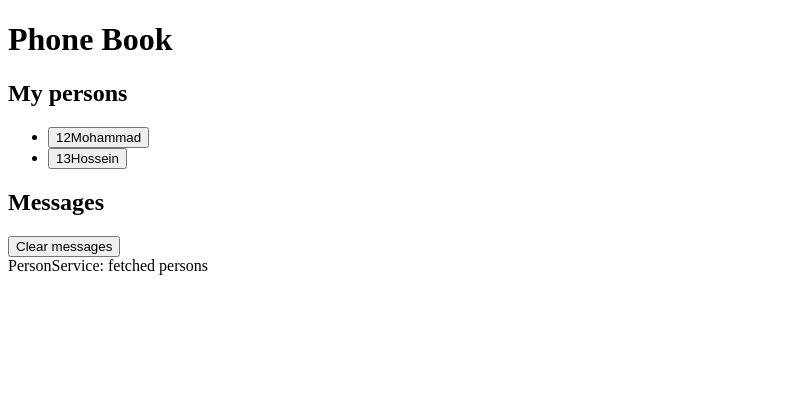
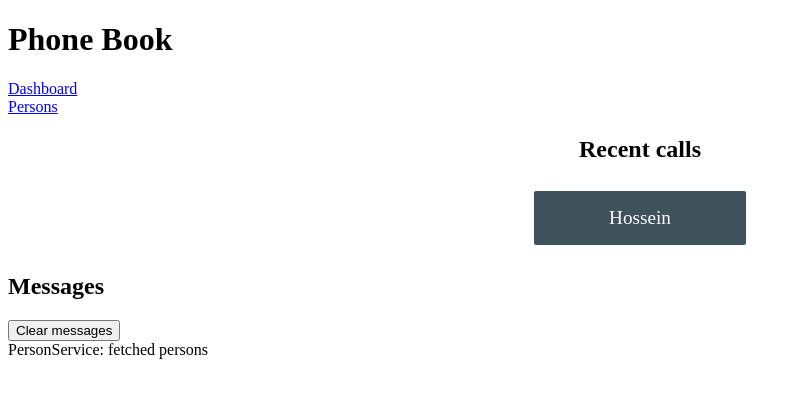
Before and after one commit to mhgolestan/phone-book-angular, an Angular app: page /dashboard in a window 1280 px wide. Before the commit this address led to /. Shown: the top 398 px of the page, without its empty margins (0-801 px from the left). Built offline with nearby package versions, Linux system fonts and the light colour scheme.

Commit message:
dashboard route implemented

```diff
--- a/src/app/app-routing.module.ts
+++ b/src/app/app-routing.module.ts
@@ -1,9 +1,13 @@
 import { NgModule } from '@angular/core';
 import { RouterModule, Routes } from '@angular/router';
 import { PersonsComponent } from './persons/persons.component';
+import { DashboardComponent } from './dashboard/dashboard.component';
 
 const routes: Routes = [
-  { path: 'persons', component: PersonsComponent }
+  { path: 'persons', component: PersonsComponent },
+  { path: 'dashboard', component: DashboardComponent },
+  { path: '', redirectTo: '/dashboard', pathMatch: 'full' },
+
 ];
 
 @NgModule({
--- a/src/app/app.component.html
+++ b/src/app/app.component.html
@@ -1,3 +1,8 @@
-<h1>Phone Book</h1>
-<app-persons></app-persons>
+<h1>{{title}}</h1>
+<nav>
+    <a routerLink="/dashboard">Dashboard</a>
+    <br/>
+    <a routerLink="/persons">Persons</a>
+</nav>
+<router-outlet></router-outlet>
 <app-messages></app-messages>
--- a/src/app/app.component.ts
+++ b/src/app/app.component.ts
@@ -6,5 +6,5 @@ import { Component } from '@angular/core';
   styleUrls: ['./app.component.css']
 })
 export class AppComponent {
-  title = 'phone-book';
+  title = 'Phone Book';
 }
--- a/src/app/app.module.ts
+++ b/src/app/app.module.ts
@@ -7,13 +7,15 @@ import { PersonsComponent } from './persons/persons.component';
 import { PersonDetailComponent } from './person-detail/person-detail.component';
 import { MessagesComponent } from './messages/messages.component';
 import { AppRoutingModule } from './app-routing.module';
+import { DashboardComponent } from './dashboard/dashboard.component';
 
 @NgModule({
   declarations: [
     AppComponent,
     PersonsComponent,
     PersonDetailComponent,
-    MessagesComponent
+    MessagesComponent,
+    DashboardComponent
   ],
   imports: [
     BrowserModule,
--- /dev/null
+++ b/src/app/dashboard/dashboard.component.css
@@ -0,0 +1,50 @@
+/* DashboardComponent's private CSS styles */
+
+h2 {
+  text-align: center;
+}
+
+.persons-menu {
+  padding: 0;
+  margin: auto;
+  max-width: 1000px;
+
+  /* flexbox */
+  display: flex;
+  flex-direction: row;
+  flex-wrap: wrap;
+  justify-content: space-around;
+  align-content: flex-start;
+  align-items: flex-start;
+}
+
+a {
+  background-color: #3f525c;
+  border-radius: 2px;
+  padding: 1rem;
+  font-size: 1.2rem;
+  text-decoration: none;
+  display: inline-block;
+  color: #fff;
+  text-align: center;
+  width: 100%;
+  min-width: 70px;
+  margin: .5rem auto;
+  box-sizing: border-box;
+
+  /* flexbox */
+  order: 0;
+  flex: 0 1 auto;
+  align-self: auto;
+}
+
+@media (min-width: 600px) {
+  a {
+    width: 18%;
+    box-sizing: content-box;
+  }
+}
+
+a:hover {
+  background-color: #000;
+}
--- /dev/null
+++ b/src/app/dashboard/dashboard.component.html
@@ -0,0 +1,6 @@
+<h2>Recent calls</h2>
+<div class="persons-menu">
+  <a *ngFor="let person of persons">
+    {{person.name}}
+  </a>
+</div>
--- /dev/null
+++ b/src/app/dashboard/dashboard.component.ts
@@ -0,0 +1,23 @@
+import { Component, OnInit } from '@angular/core';
+import { Person } from '../person';
+import { PersonService } from '../person.service';
+
+@Component({
+  selector: 'app-dashboard',
+  templateUrl: './dashboard.component.html',
+  styleUrls: [ './dashboard.component.css' ]
+})
+export class DashboardComponent implements OnInit {
+  persons: Person[] = [];
+
+  constructor(private personService: PersonService) { }
+
+  ngOnInit(): void {
+    this.getPersons();
+  }
+
+  getPersons(): void {
+    this.personService.getPersons()
+      .subscribe(persons => this.persons = persons.slice(1, 5));
+  }
+}
```
Also changed, not shown: 1 other file (tests, documents, lock files or other folders).
